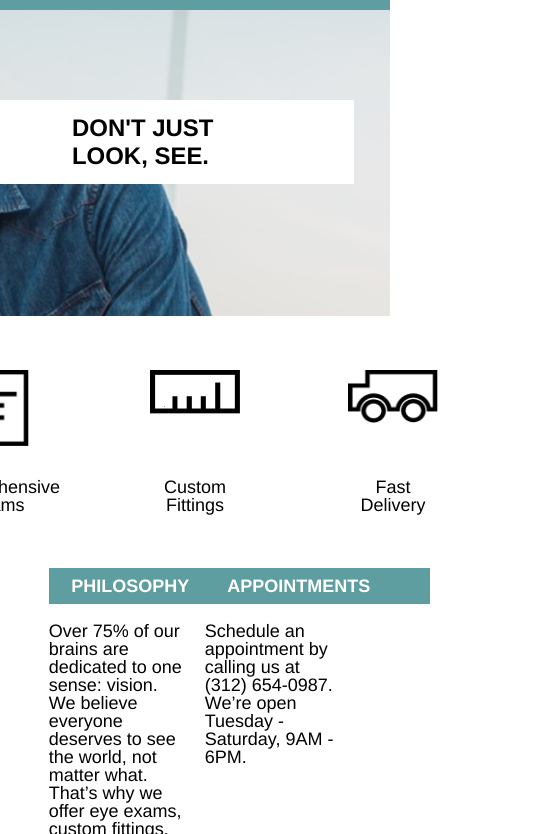
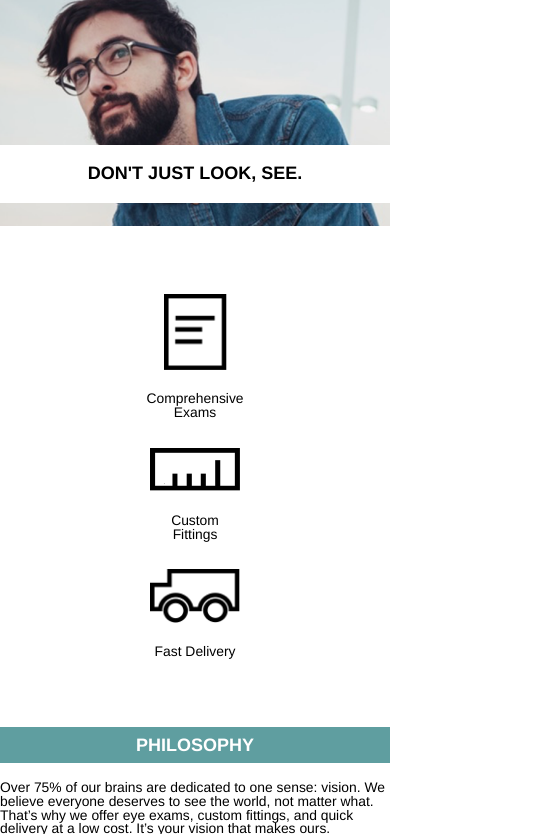
Before and after one commit to aaronjsnyder/tortoiseshell, a plain HTML site: page index.html in a window 390 px wide. Shown: the part 80-914 px from the top of the page, 534 px wide, since content can reach past the window. Drawn offline with Linux system fonts and the light colour scheme.

Commit message:
Add mobile stylings, fix container issues

```diff
--- a/index.html
+++ b/index.html
@@ -17,9 +17,10 @@
             <span>Tortoiseshell Optics</span>
           </div>
           <nav>
-            <span>Services</span>
-            <span>Products</span>
-            <span>Contact</span>
+            <span class="main-nav">Services</span>
+            <span class="main-nav">Products</span>
+            <span class="main-nav">Contact</span>
+            <span id="menu-nav">Menu</span>
           </nav>
         </header>
         <div class="headline">
--- a/resources/css/style.css
+++ b/resources/css/style.css
@@ -14,7 +14,7 @@ body {
 
 @media only screen and (max-width: 1042px) {
   .container {
-    width: 100%;
+    width: auto;
   }
 }
 
@@ -48,6 +48,24 @@ header {
 
 nav span {
     padding-left: 2rem;
+}
+
+#menu-nav {
+  display: none;
+}
+
+@media only screen and (max-width: 670px) {
+  .main-nav {
+    display: none;
+  }
+
+  #menu-nav {
+    display: inline;
+  }
+
+  .logo span {
+    display: none;
+  }
 }
 
 /* Main Banner */
@@ -92,6 +110,24 @@ nav span {
   }
 }
 
+@media only screen and (max-width: 670px) {
+  .banner {
+    height: 17rem;
+    background-position: 20%;
+  }
+
+  .headline {
+    top: 9rem;
+    width: 100%;
+    margin: 0;
+    padding: 1rem 0;
+  }
+
+  .headline h1 {
+    font-size: 1rem;
+    text-align: center;
+  }
+}
 /* Icons */
 
 .icons {
@@ -121,6 +157,27 @@ nav span {
   height: auto;
 }
 
+@media only screen and (max-width: 670px) {
+  .icons {
+    flex-direction: column;
+    justify-content: flex-start;
+    align-items: center;
+    height: auto;
+    margin-top: 3.77rem;
+    margin-bottom: 2.23rem;
+    padding: 0;
+  }
+
+  .icon {
+    padding-bottom: 1.54rem;
+    font-size: 0.77rem;
+  }
+
+  .icon img {
+    padding-bottom: 1.25rem;
+  }
+}
+
 /* Biz Info */
 
 .biz-info {
@@ -143,6 +200,27 @@ nav span {
   margin-bottom: 1rem;
 }
 
+@media only screen and (max-width: 670px) {
+  .biz-info {
+    flex-direction: column;
+  }
+
+  .info {
+    width: 100%;
+    padding: 0;
+    margin-bottom: 4rem;
+  }
+
+  .head {
+    width: auto;
+    text-align: center;
+  }
+
+  .info p {
+    font-size: 0.77rem;
+  }
+}
+
 /* Footer */
 
 footer {
@@ -160,3 +238,17 @@ footer .container {
   padding: 4rem;
   margin-top: 5rem;
 }
+
+@media only screen and (max-width: 670px) {
+  footer span {
+    display: none;
+  }
+
+  footer .container {
+    justify-content: center;
+  }
+
+  footer img {
+    padding: 0;
+  }
+}
```
